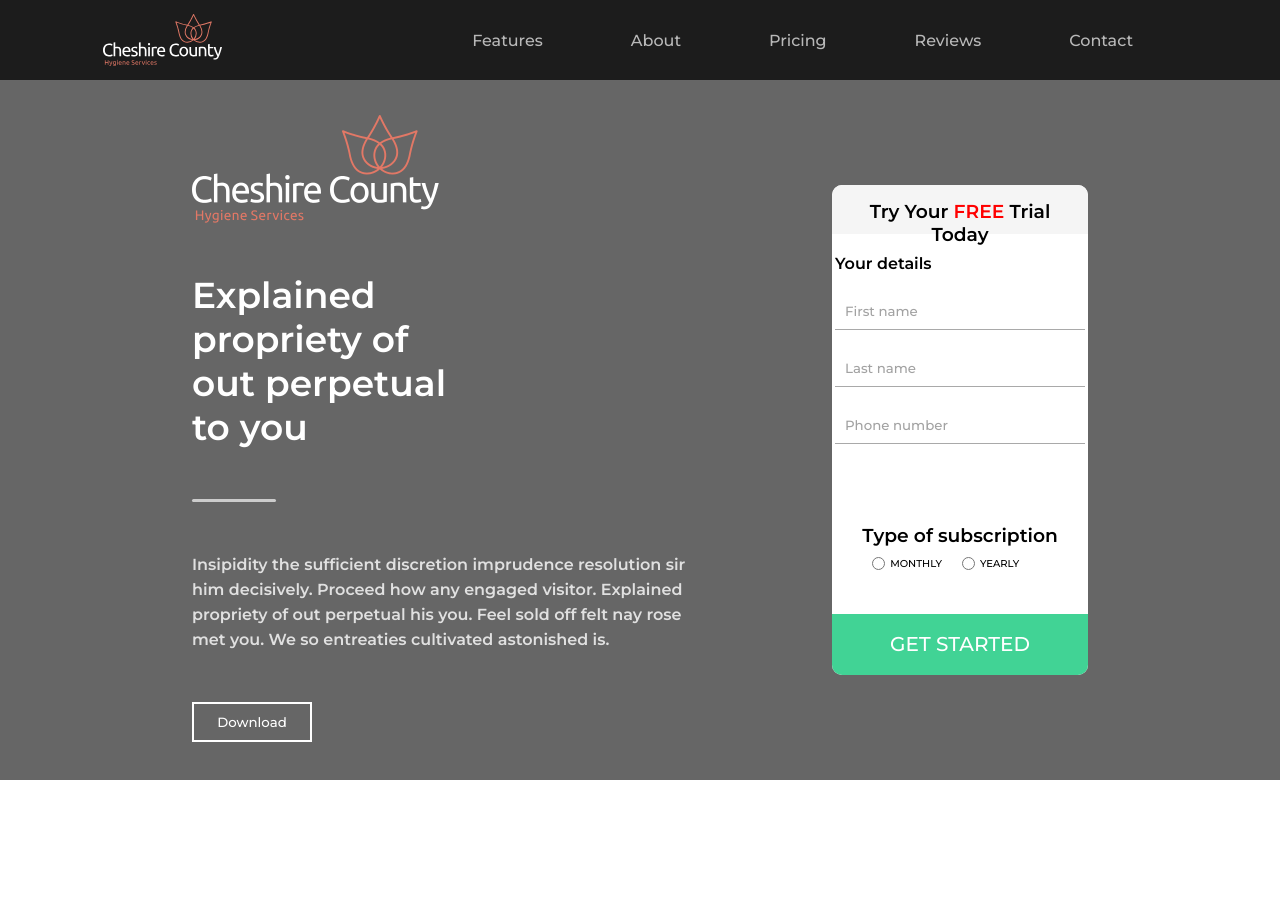
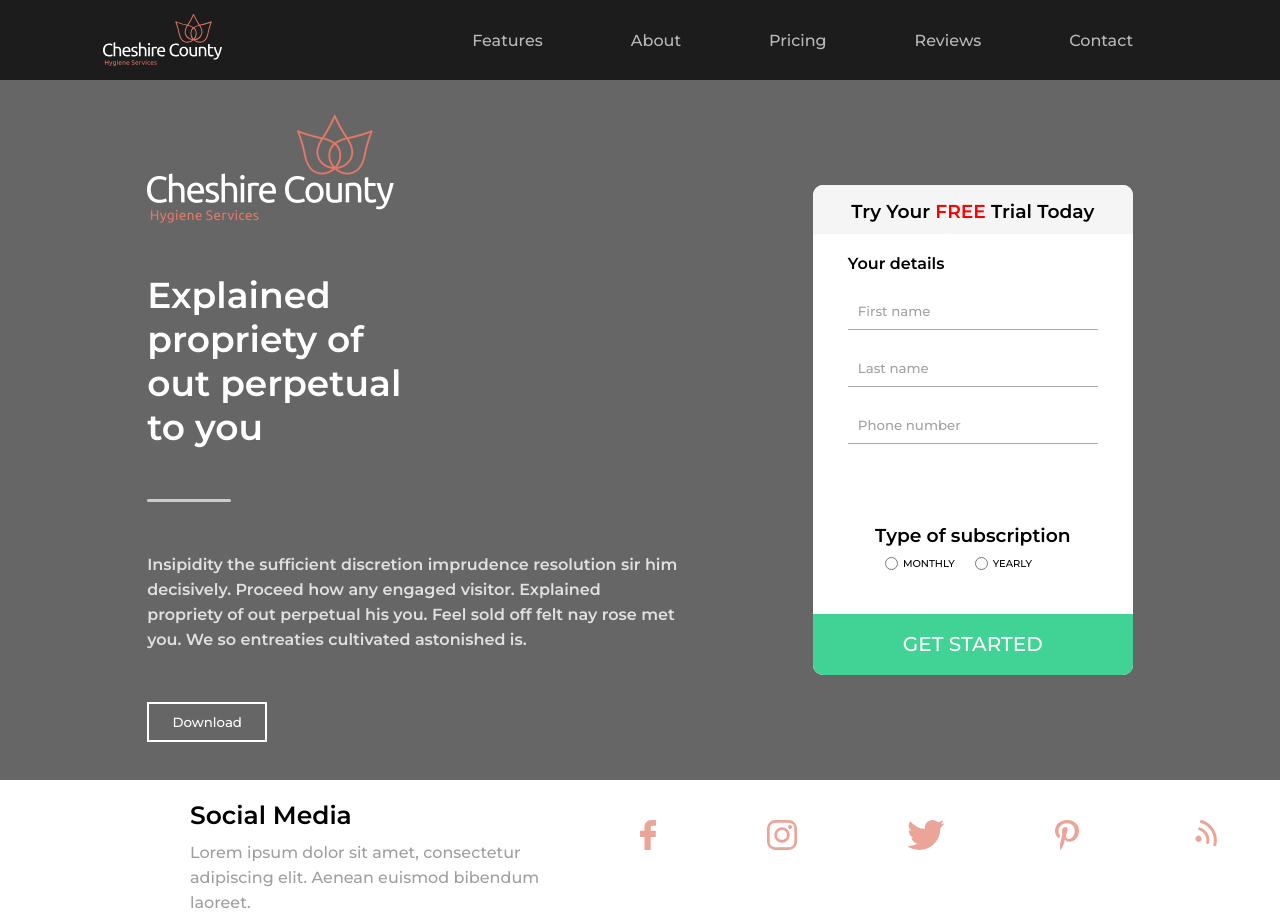
Before and after one commit to vkurilo/Egzaminas, a website: page index.html in a window 1280 px wide. Before the commit the page ends 800 px from the top, so only its background shows below. Drawn offline with Linux system fonts and the light colour scheme.

Commit message:
social media done

```diff
--- a/index.html
+++ b/index.html
@@ -76,12 +76,33 @@
 
   </header>
 
-<main>
-<div></div>
+  <main>
+    <div class="social-media">
+
+      <div class="social-media-text">
+        <h3>Social Media</h3>
+        <p>Lorem ipsum dolor sit amet, consectetur adipiscing elit. Aenean euismod bibendum laoreet.</p>
+      </div>
+      <div class="logos">
+        <div class="inside-logos">
+          <a href="#"><img class="other-logos" src="./app/images/facebook-logo.svg" alt="facebook"></a>
+          <a href="#"><img class="other-logos" src="./app/images/instagram-logo.svg" alt="instagram"></a>
+          <a href="#"><img class="other-logos" src="./app/images/twitter.svg" alt="twitter"></a>
+          <a href="#"><img class="other-logos" src="./app/images/pinterest.svg" alt="pinterest"></a>
+          <a href="#"><img class="logos-size" src="./app/images/wifi-solid.svg" alt="wifi-solid"></a>
+        </div>
+
+      </div>
 
 
 
-</main>
+
+
+    </div>
+
+
+
+  </main>
 
 
 
--- a/scss/header.scss
+++ b/scss/header.scss
@@ -24,7 +24,7 @@
       display: flex;
       flex-direction: column;
       gap: 50px;
-      width: 50%;
+      width: 52%;
       height: 90%;
       z-index: 1;
 
@@ -65,7 +65,7 @@
     }
     .right-side {
       height: 70%;
-      width: 20%;
+      width: 25%;
       background-color: white;
       display: flex;
       flex-direction: column;
--- a/scss/nav.scss
+++ b/scss/nav.scss
@@ -8,6 +8,7 @@ nav {
   position: fixed;
   top: 0;
   height: 80px;
+  z-index: 2;
 
   .nav-links {
     display: flex;
--- a/scss/style.scss
+++ b/scss/style.scss
@@ -1,4 +1,70 @@
 @import url("https://fonts.googleapis.com/css2?family=Montserrat:wght@300;500;600&display=swap");
 @import "body.scss";
 @import "nav.scss";
-@import "header.scss"
+@import "header.scss";
+
+
+
+.social-media{
+display: flex;
+justify-content: center;
+justify-content: space-between;
+text-align: center;
+width: 100%;
+height: 100px;
+
+.social-media-text{
+  width: 50%;
+  text-align: justify;
+  padding-left: 190px;
+  padding-top: 10px;
+
+  h3{
+    padding: 10px 0;
+    font-size: 25px;
+  }
+  p{
+    text-align: left;
+    font-size: 16px;
+    max-width: 80%;
+    color: #86878B;
+    opacity: 0.8;
+    line-height: 25px;
+  }
+
+}
+.logos{
+  width: 50%;
+  height: 100%;
+  padding-top: 40px;
+  .inside-logos{
+    height: 100%;
+    margin-right:60px;
+    display: flex;
+    text-align: center;
+    justify-content: space-between;
+
+
+    .other-logos{
+      opacity:0.67;
+      transition: 0.3s;
+      &:hover{
+        opacity: 1;
+      }
+    }
+
+   .logos-size{
+    height: 30px;
+    opacity: 0.67;
+    transform: rotate(60deg);
+    transition: 0.3s;
+    &:hover{
+      opacity: 1;
+    }
+
+   }
+  }
+}
+
+
+}
```
Also changed, not shown: app/css/style.css, app/images/facebook-logo.svg (added), app/images/instagram-logo.svg (added), app/images/pinterest.svg (added), app/images/twitter.svg (added), app/images/wifi-solid.svg (added).
